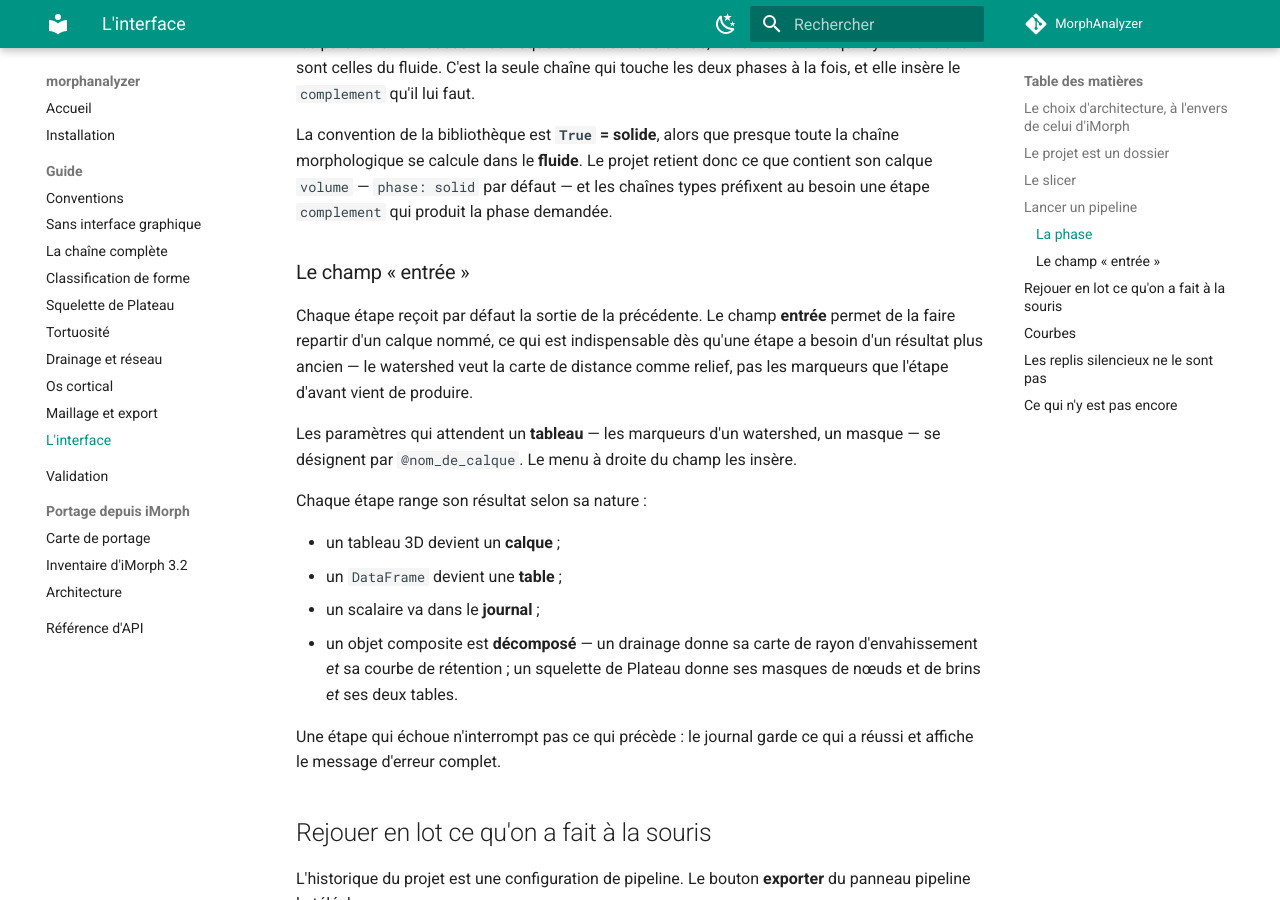
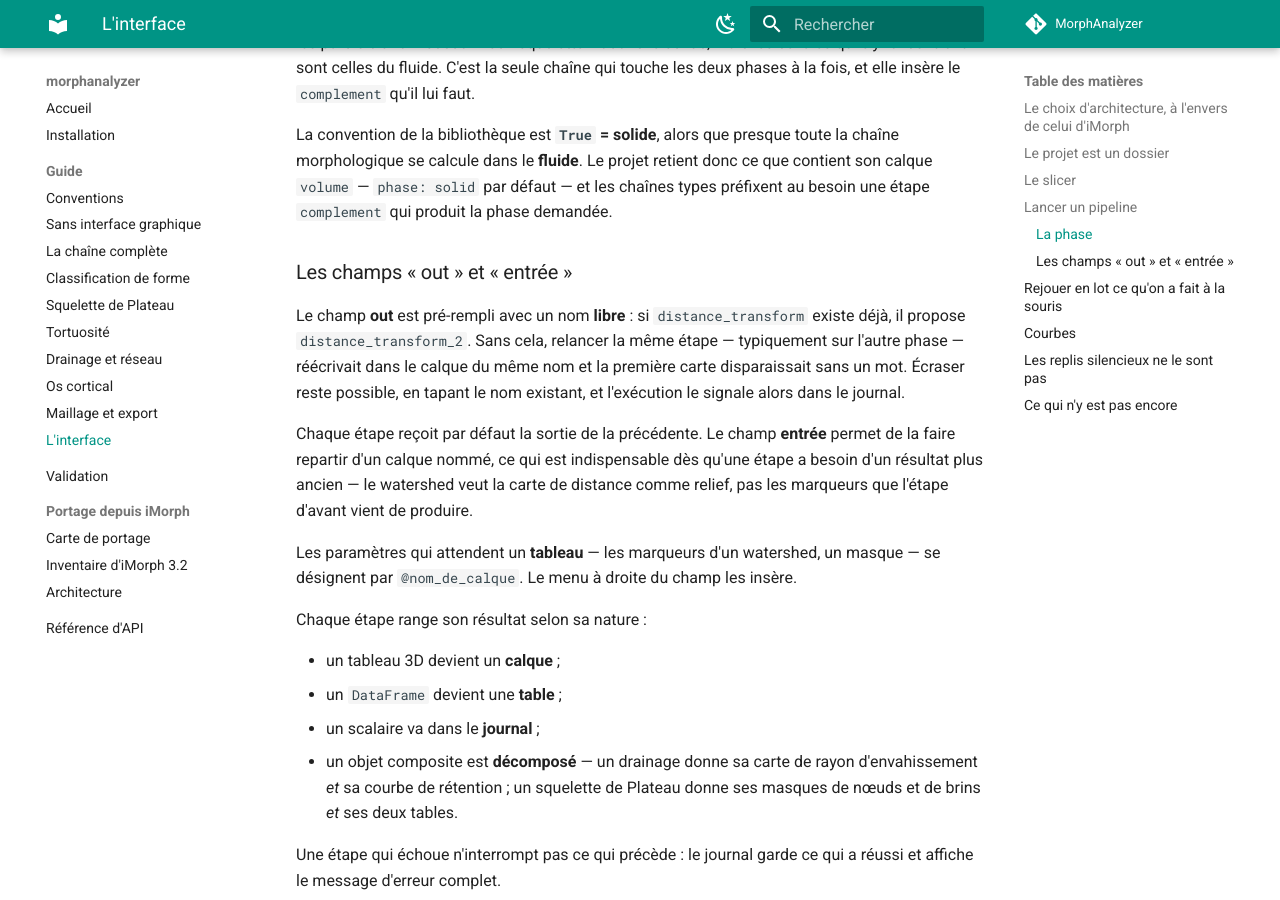
Before and after one commit to DoctorEmmetBrown/MorphAnalyzer, an MkDocs documentation site: the page built from docs/guide/interface.md, in a window 1280 px wide and 900 px high, scrolled down 3064 px. Built offline with MkDocs 1.6.1 and Material for MkDocs 9.7.7, drawn with Linux system fonts in a browser that asks for light colours; comment, search, counter and statistics services are not loaded.

Commit message:
Un calcul n'en efface plus un autre sans le dire
Deux etapes lancees sans nom de sortie portent le nom de l'etape, donc le meme
nom : c'est par la que le second calcul effacait le premier. Le champ `out` de
l'interface est desormais pre-rempli avec un nom libre — `distance_transform_2`
si `distance_transform` existe — et l'execution signale tout remplacement dans
le journal. Ecraser reste possible, en tapant le nom existant.

Co-Authored-By: Claude Opus 5 <noreply@anthropic.com>
Claude-Session: https://claude.ai/code/session_01GUG6GdDBfMxDH1eDChpjsN

```diff
--- a/docs/guide/interface.md
+++ b/docs/guide/interface.md
@@ -145,7 +145,14 @@ donc ce que contient son calque `volume` — `phase: solid` par défaut — et l
 chaînes types préfixent au besoin une étape `complement` qui produit la phase
 demandée.
 
-### Le champ « entrée »
+### Les champs « out » et « entrée »
+
+Le champ **out** est pré-rempli avec un nom **libre** : si `distance_transform`
+existe déjà, il propose `distance_transform_2`. Sans cela, relancer la même
+étape — typiquement sur l'autre phase — réécrivait dans le calque du même nom et
+la première carte disparaissait sans un mot. Écraser reste possible, en tapant
+le nom existant, et l'exécution le signale alors dans le journal.
+
 
 Chaque étape reçoit par défaut la sortie de la précédente. Le champ **entrée**
 permet de la faire repartir d'un calque nommé, ce qui est indispensable dès
```
Also changed, not shown: src/morphanalyzer/webapp/static/app.js (+14 -1 lines), 2 other files.
